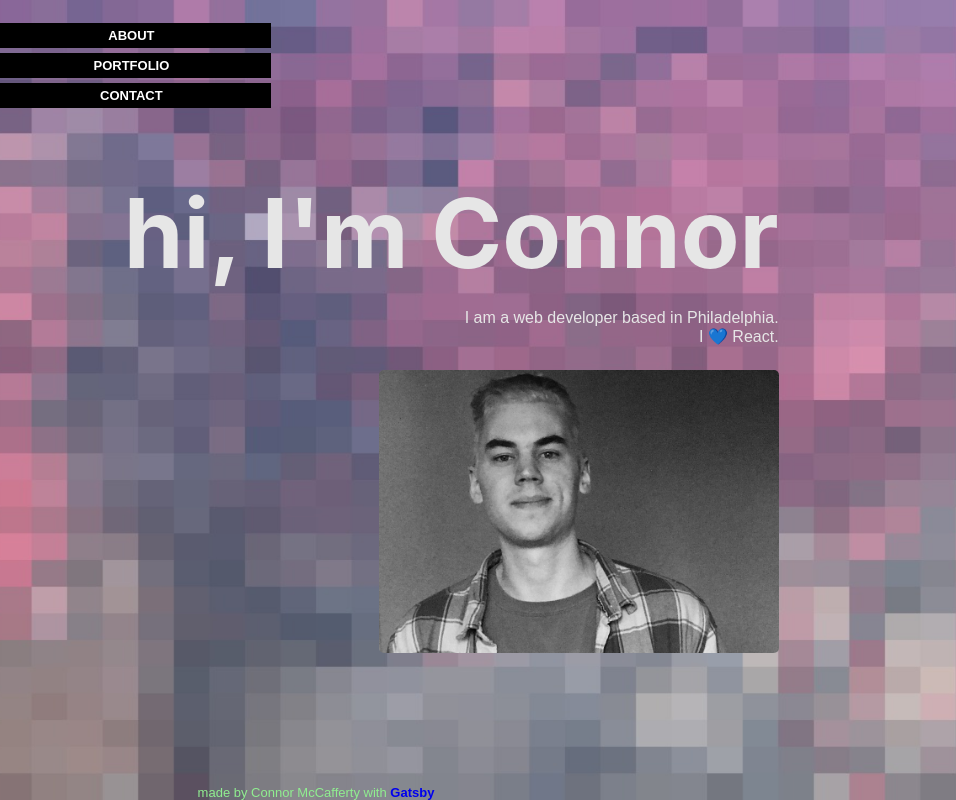
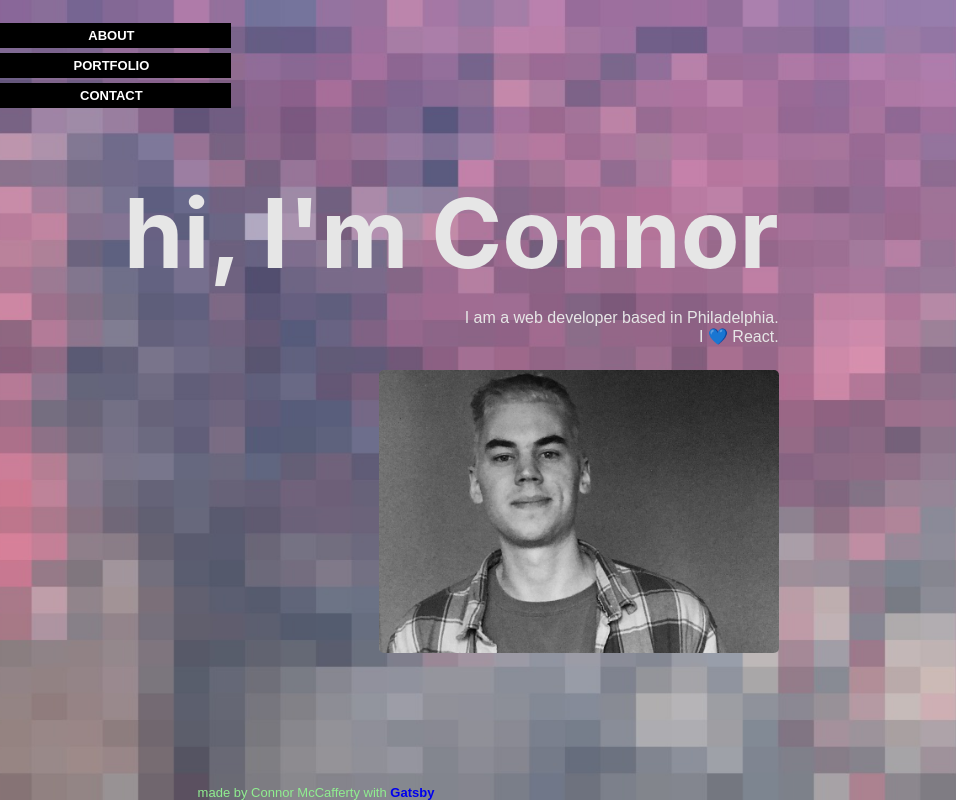
Before and after one commit to mccaffertycr/gatsby-portfolio, a Gatsby site: page / in a window 1280 px wide. Shown: the full height of the page, 324-1280 px from the left. Built offline with nearby package versions, Linux system fonts and the light colour scheme; Gatsby itself is replaced by a stand-in of ours.

Commit message:
another size adjustment

```diff
--- a/src/components/header.css
+++ b/src/components/header.css
@@ -15,7 +15,7 @@
 }
 .navbox-item {
   background: black;
-  width: 17.5rem;
+  width: 15rem;
   text-align: center;
   margin-bottom: 5px;
 }
```
